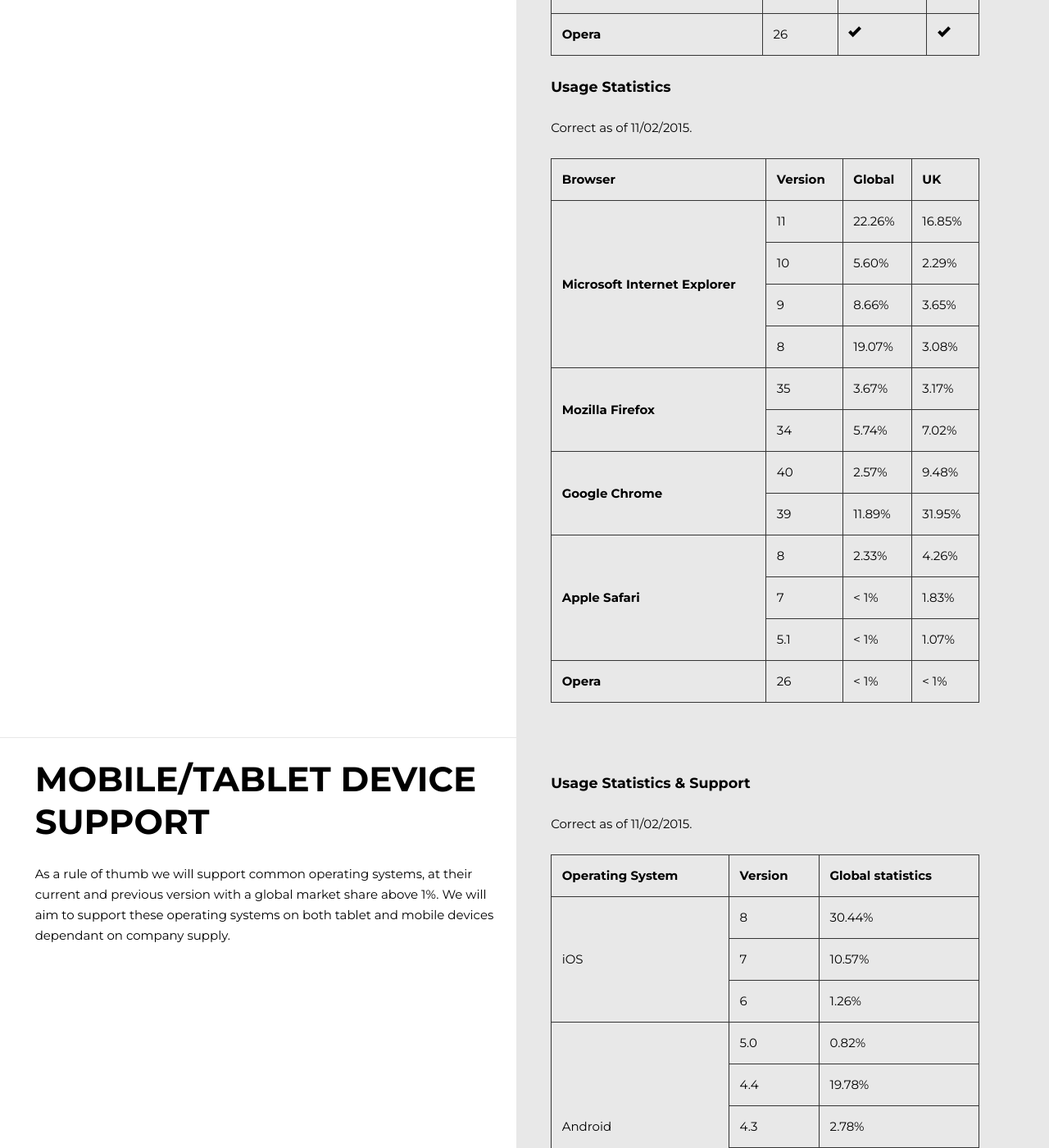
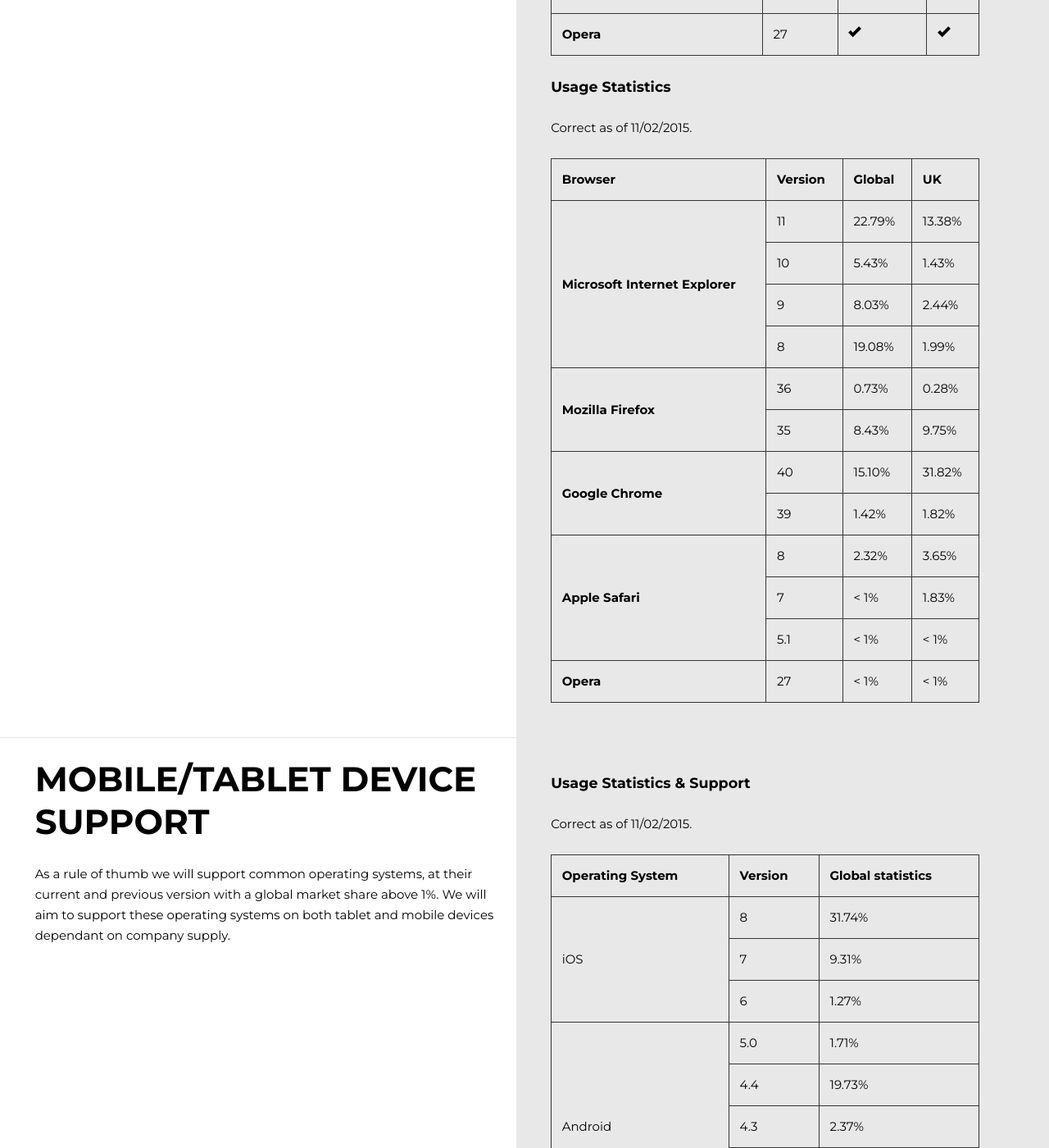
Before and after one commit to creativejar/guidelines, a Jekyll site: the page built from testing/index.html, in a window 1280 px wide and 1400 px high, scrolled down 1841 px. Shown: the whole window at 82% size. Built offline with Jekyll 4.4.1, drawn with Linux system fonts in a browser that asks for light colours; some of the changed text lies outside the part shown.

Commit message:
March updates to testing support

```diff
--- a/testing/index.html
+++ b/testing/index.html
@@ -67,12 +67,12 @@
 				</tr>
 				<tr>
 				<th rowspan="2" scope="row">Mozilla Firefox</th>
-					<td>35</td>
+					<td>36</td>
 					<td><img alt="Tick" src="{{ "/Uploads/Images/tick.png" | prepend: site.baseurl }}" width="16" height="16"></td>
 					<td><img alt="Tick" src="{{ "/Uploads/Images/tick.png" | prepend: site.baseurl }}" width="16" height="16"></td>
 				</tr>
 				<tr>
-					<td>34</td>
+					<td>35</td>
 					<td><img alt="Tick" src="{{ "/Uploads/Images/tick.png" | prepend: site.baseurl }}" width="16" height="16"></td>
 					<td><img alt="Tick" src="{{ "/Uploads/Images/tick.png" | prepend: site.baseurl }}" width="16" height="16"></td>
 				</tr>
@@ -105,7 +105,7 @@
 				</tr>
 				<tr>
 				<th scope="row">Opera</th>
-					<td>26</td>
+					<td>27</td>
 					<td><img alt="Tick" src="{{ "/Uploads/Images/tick.png" | prepend: site.baseurl }}" width="16" height="16"></td>
 					<td><img alt="Tick" src="{{ "/Uploads/Images/tick.png" | prepend: site.baseurl }}" width="16" height="16"></td>
 				</tr>
@@ -124,51 +124,51 @@
 				<tr>
 					<th rowspan="4" scope="row">Microsoft Internet Explorer</th>
 					<td>11</td>
-					<td>22.26%</td>
-					<td>16.85%</td>
+					<td>22.79%</td>
+					<td>13.38%</td>
 				</tr>
 				<tr>
 					<td>10</td>
-					<td>5.60%</td>
-					<td>2.29%</td>
+					<td>5.43%</td>
+					<td>1.43%</td>
 				</tr>
 				<tr>
 					<td>9</td>
-					<td>8.66%</td>
-					<td>3.65%</td>
+					<td>8.03%</td>
+					<td>2.44%</td>
 				</tr>
 				<tr>
 					<td>8</td>
-					<td>19.07%</td>
-					<td>3.08%</td>
+					<td>19.08%</td>
+					<td>1.99%</td>
 				</tr>
 				<tr>
 					<th rowspan="2" scope="row">Mozilla Firefox</th>
-					<td>35</td>
-					<td>3.67%</td>
-					<td>3.17%</td>
+					<td>36</td>
+					<td>0.73%</td>
+					<td>0.28%</td>
 				</tr>
 				<tr>
-					<td>34</td>
-					<td>5.74%</td>
-					<td>7.02%</td>
+					<td>35</td>
+					<td>8.43%</td>
+					<td>9.75%</td>
 				</tr>
 				<tr>
 					<th rowspan="2" scope="row">Google Chrome</th>
 					<td>40</td>
-					<td>2.57%</td>
-					<td>9.48%</td>
+					<td>15.10%</td>
+					<td>31.82%</td>
 				</tr>
 				<tr>
 					<td>39</td>
-					<td>11.89%</td>
-					<td>31.95%</td>
+					<td>1.42%</td>
+					<td>1.82%</td>
 				</tr>
 				<tr>
 				<th rowspan="3" scope="row">Apple Safari</th>
 					<td>8</td>
-					<td>2.33%</td>
-					<td>4.26%</td>
+					<td>2.32%</td>
+					<td>3.65%</td>
 				</tr>
 				<tr>
 					<td>7</td>
@@ -178,11 +178,11 @@
 				<tr>
 					<td>5.1</td>
 					<td>&lt; 1%</td>
-					<td>1.07%</td>
+					<td>&lt; 1%</td>
 				</tr>
 				<tr>
 				<th scope="row">Opera</th>
-					<td>26</td>
+					<td>27</td>
 					<td>&lt; 1%</td>
 					<td>&lt; 1%</td>
 				</tr>
@@ -208,51 +208,51 @@
 				<tr>
 					<td rowspan="3">iOS</td>
 					<td>8</td>
-					<td>30.44%</td>
+					<td>31.74%</td>
 				</tr>
 				<tr>
 					<td>7</td>
-					<td>10.57%</td>
+					<td>9.31%</td>
 				</tr>
 				<tr>
 					<td>6</td>
-					<td>1.26%</td>
+					<td>1.27%</td>
 				</tr>
 				<tr>
 				<td rowspan="5">Android</td>
 					<td>5.0</td>
-					<td>0.82%</td>
+					<td>1.71%</td>
 				</tr>
 				<tr>
 					<td>4.4</td>
-					<td>19.78%</td>
+					<td>19.73%</td>
 				</tr>
 				<tr>
 					<td>4.3</td>
-					<td>2.78%</td>
+					<td>2.37%</td>
 				</tr>
 				<tr>
 					<td>4.2</td>
-					<td>7.97%</td>
+					<td>7.53%</td>
 				</tr>
 				<tr>
 					<td>4.1</td>
-					<td>6.64%</td>
+					<td>5.95%</td>
 				</tr>
 				<tr>
 					<td>Blackberry</td>
 					<td>10</td>
-					<td>0.98%</td>
+					<td>&lt; 1%</td>
 				</tr>
 				<tr>
 					<td>Symbian</td>
 					<td>10.1</td>
-					<td>3.22%</td>
+					<td>3.43%</td>
 				</tr>
 				<tr>
 					<td>Windows</td>
 					<td>8.1</td>
-					<td>1.21%</td>
+					<td>1.55%</td>
 				</tr>
 			</tbody>
 		</table>
```
